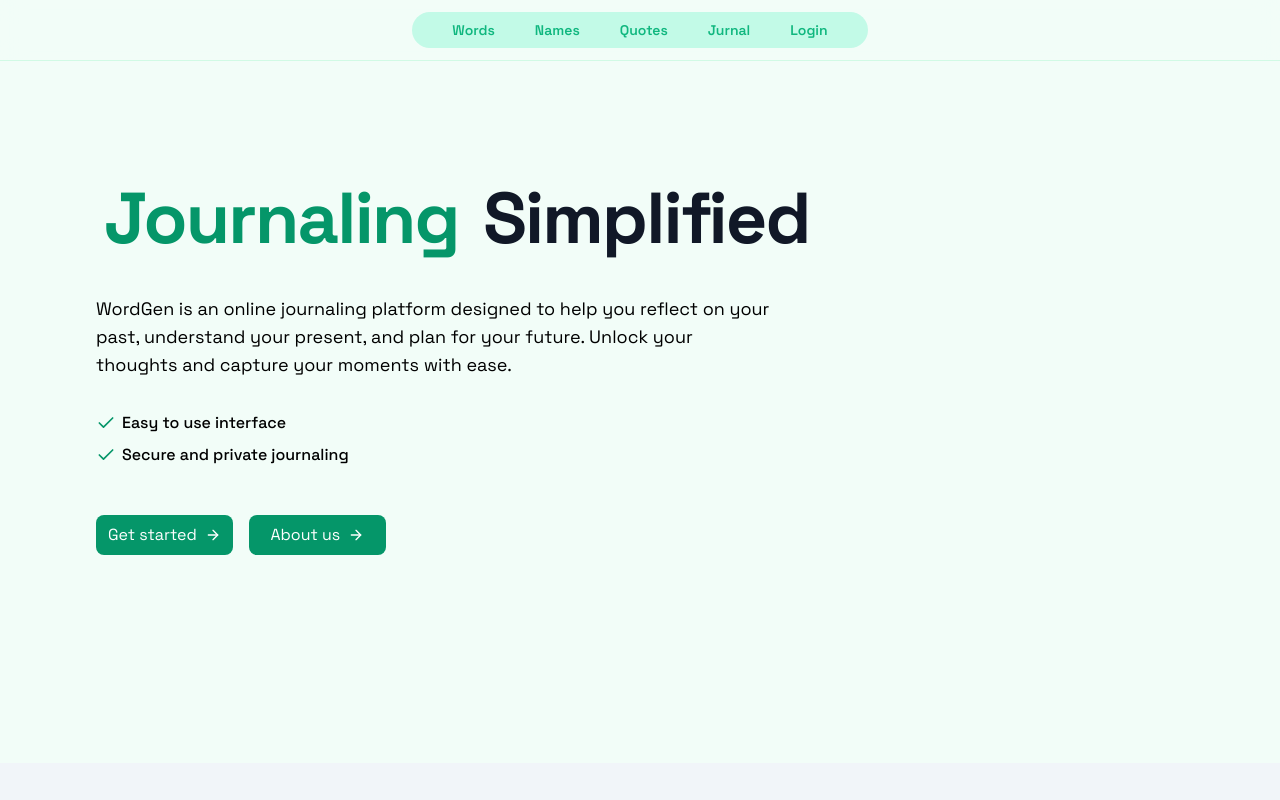
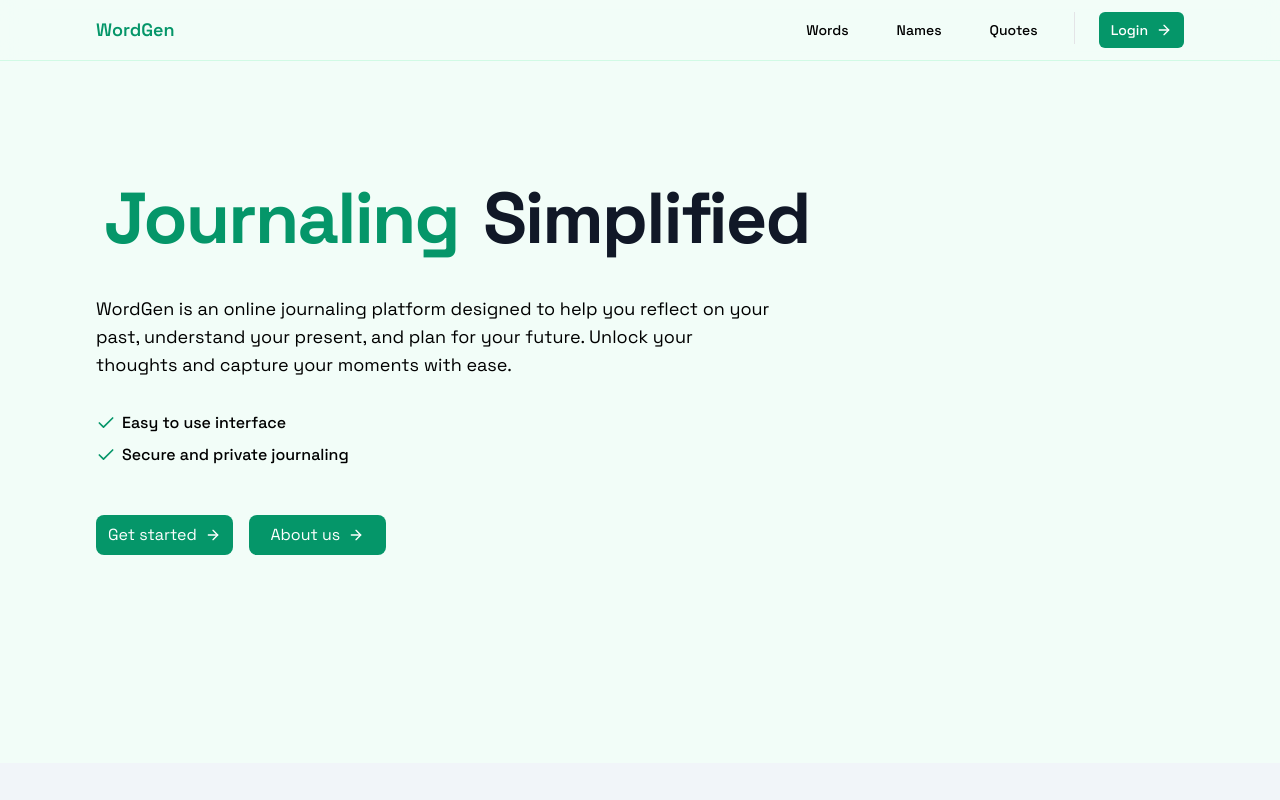
Before and after one commit to IbrahimDoba/jurnel, a Next.js app: page / in a window 1280 px wide. Shown: the top 800 px of the page. Built offline with nearby package versions, Linux system fonts and the light colour scheme.

Commit message:
UI updates

```diff
--- a/src/app/(root)/page.tsx
+++ b/src/app/(root)/page.tsx
@@ -160,7 +160,7 @@
 
           <div className="mt-8 flex w-full items-center justify-center">
             <Link
-              href="/login"
+              href="/auth/login"
               className="flex w-fit items-center gap-2 rounded-lg bg-emerald-600 px-3 py-2 text-white transition duration-300 hover:bg-emerald-600/80"
             >
               Start journaling now
--- a/src/components/mobile-nav.tsx
+++ b/src/components/mobile-nav.tsx
@@ -31,16 +31,18 @@
       {/* logo */}
       <MaxWidth className="flex items-center justify-between">
         {/* nav-controls */}
-         <Link href="/" className="flex items-center gap-2">
-            <BookMarked size={24} />
-            <span className="text-lg font-semibold">WG</span>
-         </Link>
+        <Link
+            href="/"
+            className="flex items-center gap-2 font-semibold text-emerald-600 lg:text-lg"
+          >
+            <p>WordGen</p>
+          </Link>
         <button
           type="button"
           title="toggle menu"
           aria-controls="mobile-menu"
           onClick={() => setExpanded((prev) => !prev)}
-          className="z-50 flex h-7 flex-col justify-center gap-1 rounded-sm bg-emerald-500 p-1 outline-2 outline-offset-2 md:hidden"
+          className="z-50 flex h-7 flex-col justify-center gap-1 rounded-sm bg-emerald-500 p-1.5 outline-2 outline-offset-2 md:hidden"
         >
           <span
             className={`h-0.5 w-6 rounded-full bg-white transition duration-500 ${
--- a/src/components/navbar.tsx
+++ b/src/components/navbar.tsx
@@ -6,19 +6,94 @@
 import { useSelector } from "react-redux";
 import PremiumModal from "./premiumModal";
 import DailyLimitProgressbar from "./daily-limit-progressbar";
+import MaxWidth from "./shared/max-width";
+import { ArrowRight } from "lucide-react";
 
 const Navbar: React.FC = () => {
   const { isLogged } = useSelector((state: IRootState) => state.user);
   const { subscription } = useSelector(
-    (state: IRootState) => state.subscription
+    (state: IRootState) => state.subscription,
   );
   const pathname = usePathname();
   const [isModalOpen, setIsModalOpen] = useState(false);
   const handleClose = () => setIsModalOpen(false);
   return (
     <>
-      <header className="sticky max-md:hidden w-full z-30 top-0 flex justify-center items-center backdrop-blur-md bg-main/80 border-b border-emerald-100 py-3 px-6 md:px-8 lg:px-24 max-w-[90rem] mx-auto">
-        <ul className="py-2 px-8 rounded-full bg-primary flex items-center justify-center gap-4 lg:gap-6 text-accent text-sm font-semibold">
+      <header className="sticky top-0 z-30 flex w-full items-center justify-center border-b border-emerald-100 bg-main/80 py-3 backdrop-blur-md max-md:hidden">
+        <MaxWidth className="flex items-center justify-between">
+          <Link
+            href="/"
+            className="flex items-center gap-2 font-semibold text-emerald-600 lg:text-lg"
+          >
+            <p>WordGen</p>
+          </Link>
+          <nav>
+            <ul
+              className={`flex min-w-full gap-6 text-lg font-medium transition duration-300`}
+            >
+              <li className="relative">
+                <Link
+                  href="/words"
+                  className={`text-foreground flex items-center gap-2 rounded-md px-3 py-2 text-sm outline-2 transition duration-300 hover:bg-emerald-100 focus-visible:outline-dashed ${
+                    pathname === "/search"
+                      ? "bg-emerald-100 text-emerald-500"
+                      : "bg-transparent"
+                  }`}
+                >
+                  Words
+                </Link>
+              </li>
+              <li className="relative">
+                <Link
+                  href="/names"
+                  className={`text-foreground flex items-center gap-2 rounded-md px-3 py-2 text-sm outline-2 transition duration-300 hover:bg-emerald-100 focus-visible:outline-dashed ${
+                    pathname === "/search"
+                      ? "bg-emerald-100 text-emerald-500"
+                      : "bg-transparent"
+                  }`}
+                >
+                  Names{" "}
+                </Link>
+              </li>
+              <li className="relative">
+                <Link
+                  href="/quotes"
+                  className={`text-foreground flex items-center gap-2 rounded-md px-3 py-2 text-sm outline-2 transition duration-300 hover:bg-emerald-100 focus-visible:outline-dashed ${
+                    pathname === "/search"
+                      ? "bg-emerald-100 text-emerald-500"
+                      : "bg-transparent"
+                  }`}
+                >
+                  Quotes{" "}
+                </Link>
+              </li>
+              <li
+                className="hidden h-8 w-px bg-zinc-200 sm:block"
+                aria-hidden="true"
+              />
+              {!isLogged ? (
+                <li className="relative">
+                  <Link
+                    href="/auth/login"
+                    className="flex w-fit items-center gap-2 rounded-md bg-emerald-600 px-3 py-2 text-sm text-white transition duration-300 hover:bg-emerald-600/80"
+                  >
+                    Login <ArrowRight size={16} />
+                  </Link>
+                </li>
+              ) : (
+                <li className="relative">
+                  <Link
+                    href="/jurnal"
+                    className="flex w-fit items-center gap-2 rounded-md bg-emerald-600 px-3 py-2 text-sm text-white transition duration-300 hover:bg-emerald-600/80"
+                  >
+                    Journal <ArrowRight size={16} />
+                  </Link>
+                </li>
+              )}
+            </ul>
+          </nav>
+        </MaxWidth>
+        {/* <ul className="py-2 px-8 rounded-full bg-primary flex items-center justify-center gap-4 lg:gap-6 text-accent text-sm font-semibold">
           <li>
             <Link
               href="/words"
@@ -91,15 +166,13 @@
               </Link>
             </li>
           )}
-        </ul>
+        </ul> */}
         {/* only show this comp for free tier users */}
-        {
-          pathname === '/jurnal' && (
-            <div className='fixed right-20'>
-              <DailyLimitProgressbar/>
-            </div>
-          )
-        }
+        {pathname === "/jurnal" && (
+          <div className="fixed right-20">
+            <DailyLimitProgressbar />
+          </div>
+        )}
       </header>
       <PremiumModal isOpen={isModalOpen} onClose={handleClose} />
     </>
```
